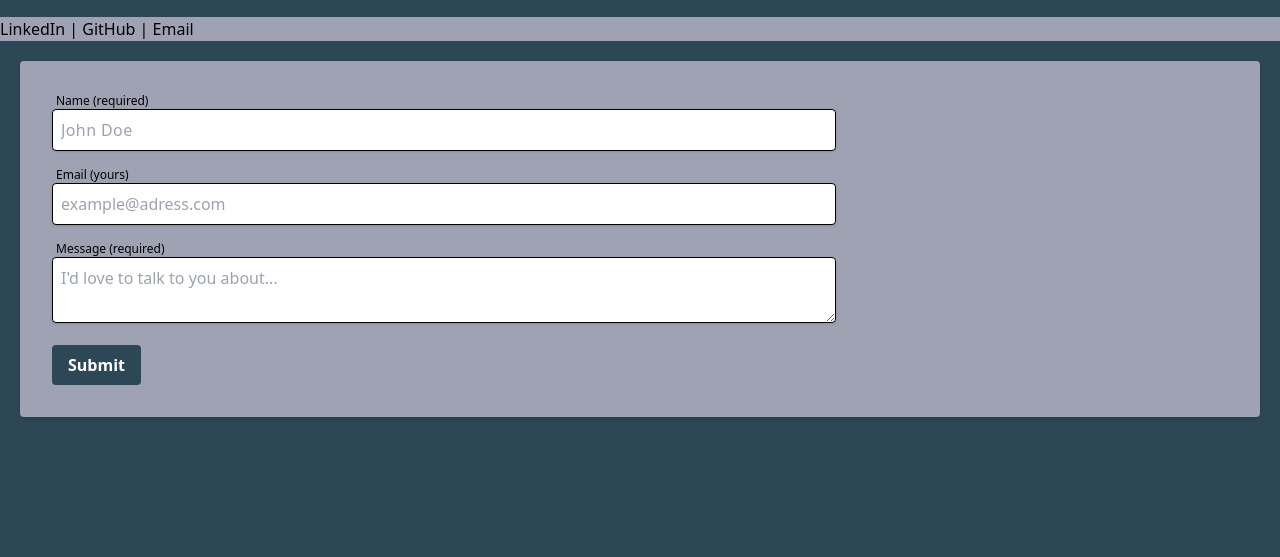
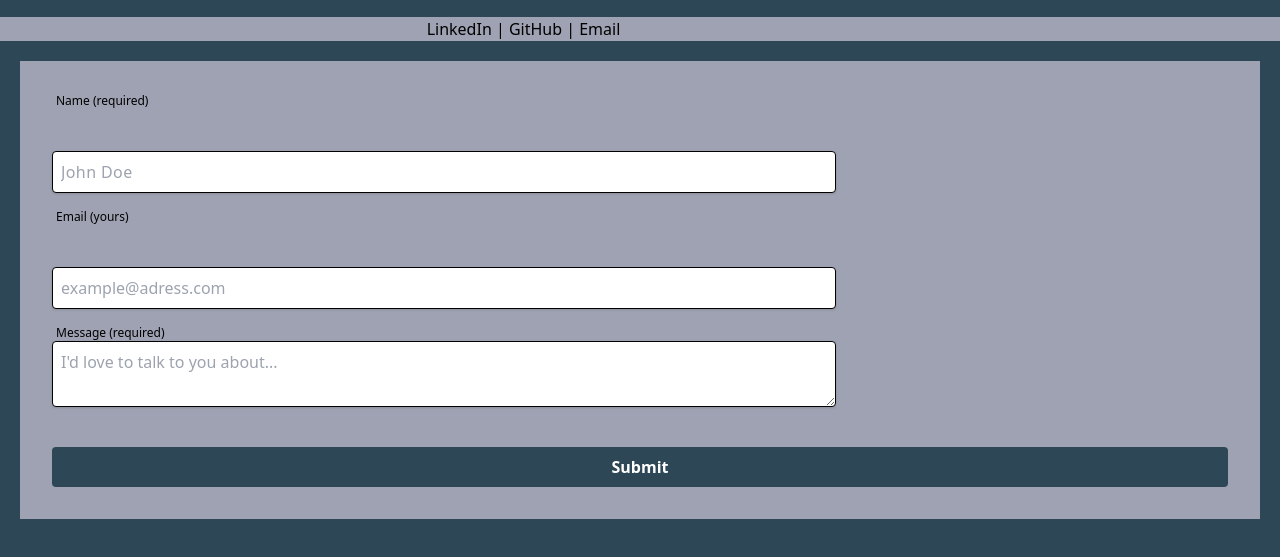
Before and after one commit to Thirteenhelens/testPersonalSite, a React app in the folder updatedpersonalsite/: page /ContactMe in a window 1280 px wide. Shown: the part 159-716 px from the top of the page. Built offline with nearby package versions, Linux system fonts and the light colour scheme; some packages are replaced by stand-ins of ours.

Commit message:
started styling the form with a grid

```diff
--- a/updatedpersonalsite/src/ContactPage/ContactPage.jsx
+++ b/updatedpersonalsite/src/ContactPage/ContactPage.jsx
@@ -31,37 +31,38 @@ export default function ContactPage() {
         <div />
         <div id="header" class="p-5 bg-lighter text-center">
           <Link to="/Home">
-            <h1 class="text-8xl">get in touch with me</h1>
+            <h1 class="text-5xl md:text-8xl">get in touch with me</h1>
           </Link>
         </div>
         <div />
       </div>
 
-      <div id="socials" class="bg-light">
-        <nav>
+      <div id="socials" class="bg-light grid grid-cols-3">
+        <div />
+        <nav class="justify-center">
           <a
             target="_blank"
             rel="noreferrer"
             href="https://www.linkedin.com/in/jack-barrett02/"
           >
             {" "}
-            LinkedIn{" "}
+            LinkedIn |
           </a>
-          |
           <a
             target="_blank"
             rel="noreferrer"
             href="https://github.com/Thirteenhelens"
           >
             {" "}
-            GitHub{" "}
+            GitHub |
           </a>
-          |<a href="mailto:jbarrett1347@gmail.com"> Email </a>
+          <a href="mailto:jbarrett1347@gmail.com"> Email</a>
         </nav>
+        <div />
       </div>
 
-      {/* <div id="gridForForm"> */}
-      <form onSubmit={onSubmit} class="bg-light shadow-md rounded p-8 m-5">
+      {/* <div id="gridForForm" class="grid grid-rows-4 grid-cols-4"> */}
+      <form onSubmit={onSubmit} class="bg-light p-8 m-5 grid grid-rows-4">
         <div class="text-xs ml-1 pointer-events-none">Name (required)</div>
         <input
           required
@@ -101,7 +102,7 @@ export default function ContactPage() {
           Submit
         </button>
       </form>
-      {/* </div> */}
     </div>
+    // </div>
   );
 }
```
Also changed, not shown: updatedpersonalsite/src/App/App.css.
